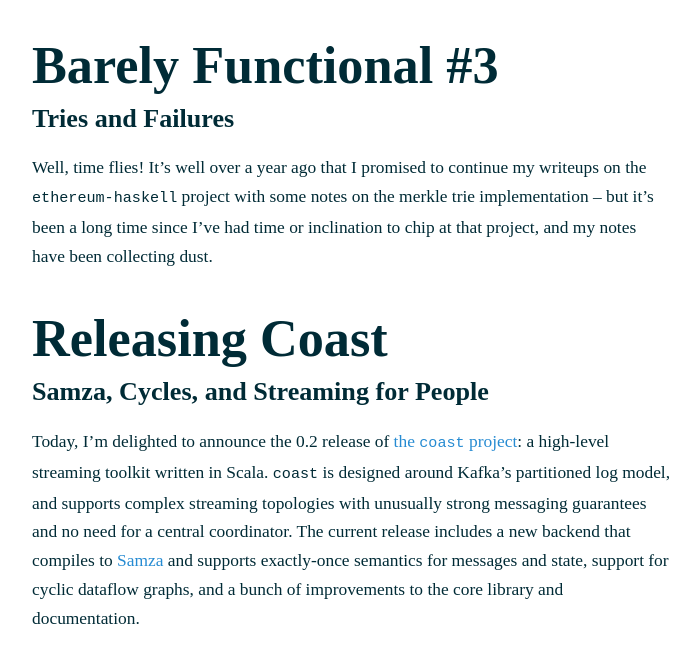
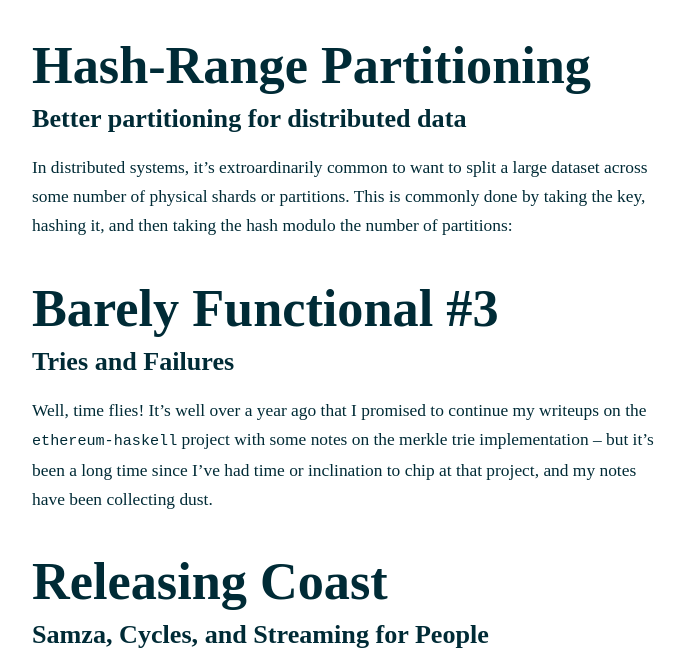
Before and after one commit to bkirwi/bkirwi.github.io, a plain HTML site: page index.html in a window 1280 px wide. Shown: the part 100-767 px from the top of the page, without its empty margins (288-988 px from the left). Drawn offline with Linux system fonts and the light colour scheme.

Commit message:
Whoops, add index

```diff
--- a/index.html
+++ b/index.html
@@ -18,6 +18,12 @@
           <li><a href="/about/">about</a></li>
         </ul></nav>
       </header>
+
+<article>
+  <h1> <a href="/2018/12/02/hash-range-partitioning/"> Hash-Range Partitioning </a> </h1>
+  <h2> <a href="/2018/12/02/hash-range-partitioning/"> Better partitioning for distributed data</a> </h2>
+  <p> <p>In distributed systems, it’s extroardinarily common to want to split a large dataset across some number of physical shards or partitions. This is commonly done by taking the key, hashing it, and then taking the hash modulo the number of partitions:</p> </p>
+</article>
 
 <article>
   <h1> <a href="/2016/08/27/barely-functional-3-merkle/"> Barely Functional #3 </a> </h1>
```
